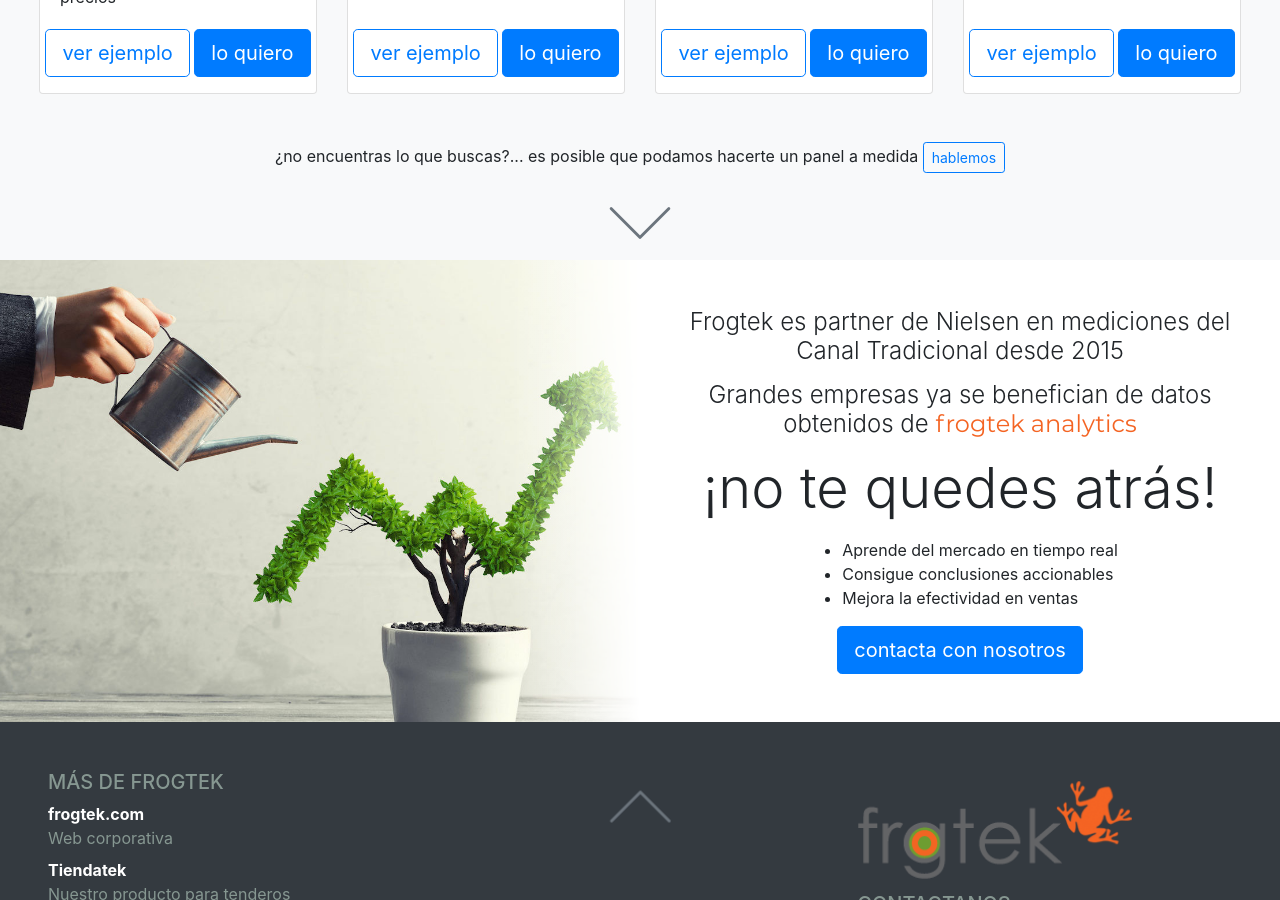
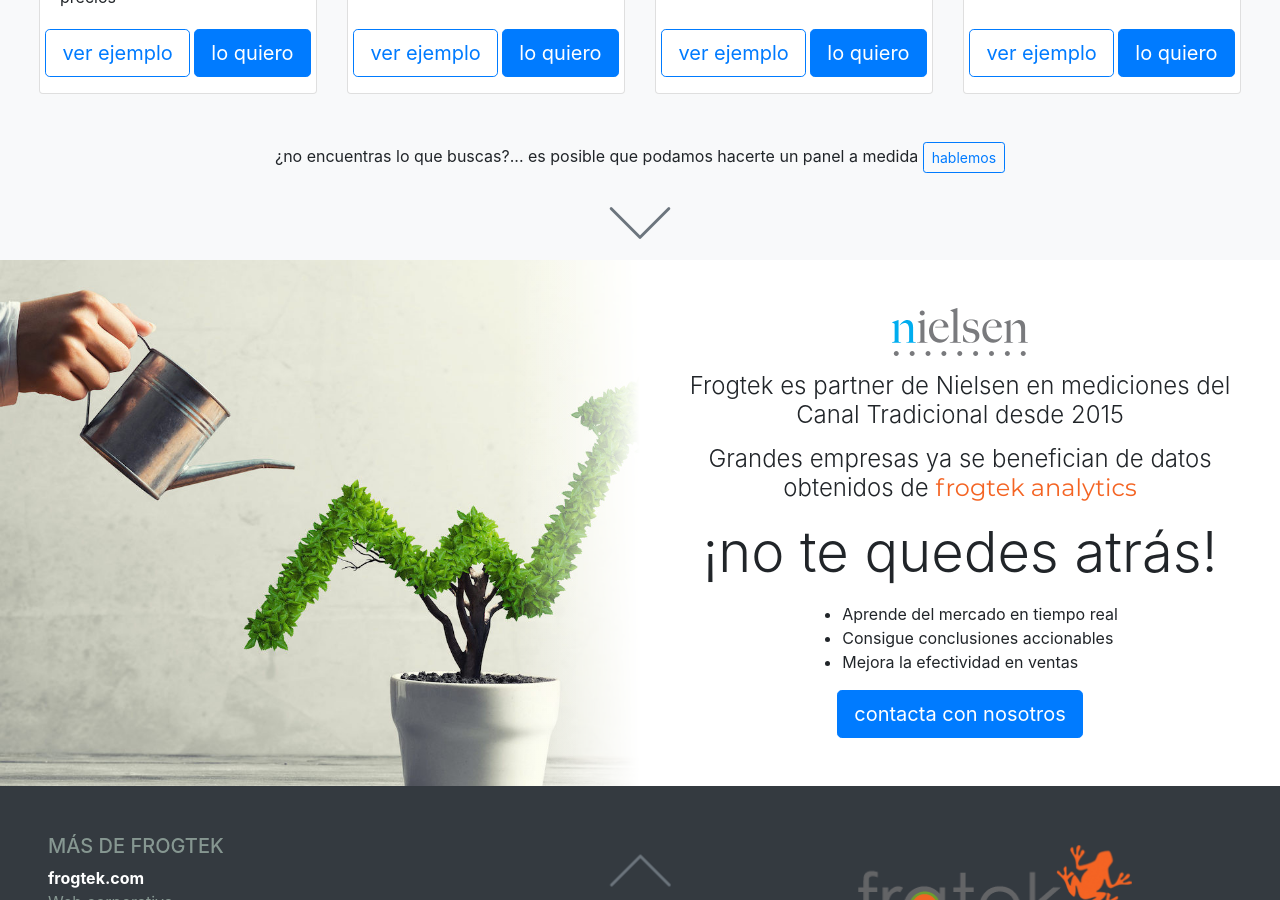
Before and after one commit to Frogtek/frogtek.github.io, a Jekyll site: the page built from analytics.md, in a window 1280 px wide and 900 px high, scrolled down 2217 px. Built offline with Jekyll 4.4.1, drawn with Linux system fonts in a browser that asks for light colours.

Commit message:
Add Nielsen logo

```diff
--- a/_includes/analytics-gain.html
+++ b/_includes/analytics-gain.html
@@ -3,6 +3,7 @@
         <div class="col-12 col-md-6 bg-grow-graph"></div>
         <div class="col-12 col-md-6 p-1 p-md-5 text-center">
             <h4 class="font-weight-light">
+                <img src="{{baseurl}}/assets/img/nielsen_logo.svg" width="25%" class="pb-3">
                 <p>Frogtek es partner de Nielsen en mediciones del Canal Tradicional desde 2015</p>
                 <p>Grandes empresas ya se benefician de datos obtenidos de
                     <span class="analytics-brand">Frogtek Analytics</span></p>
```
Also changed, not shown: assets/img/nielsen_logo.jpg (added), assets/img/nielsen_logo.svg (added).
